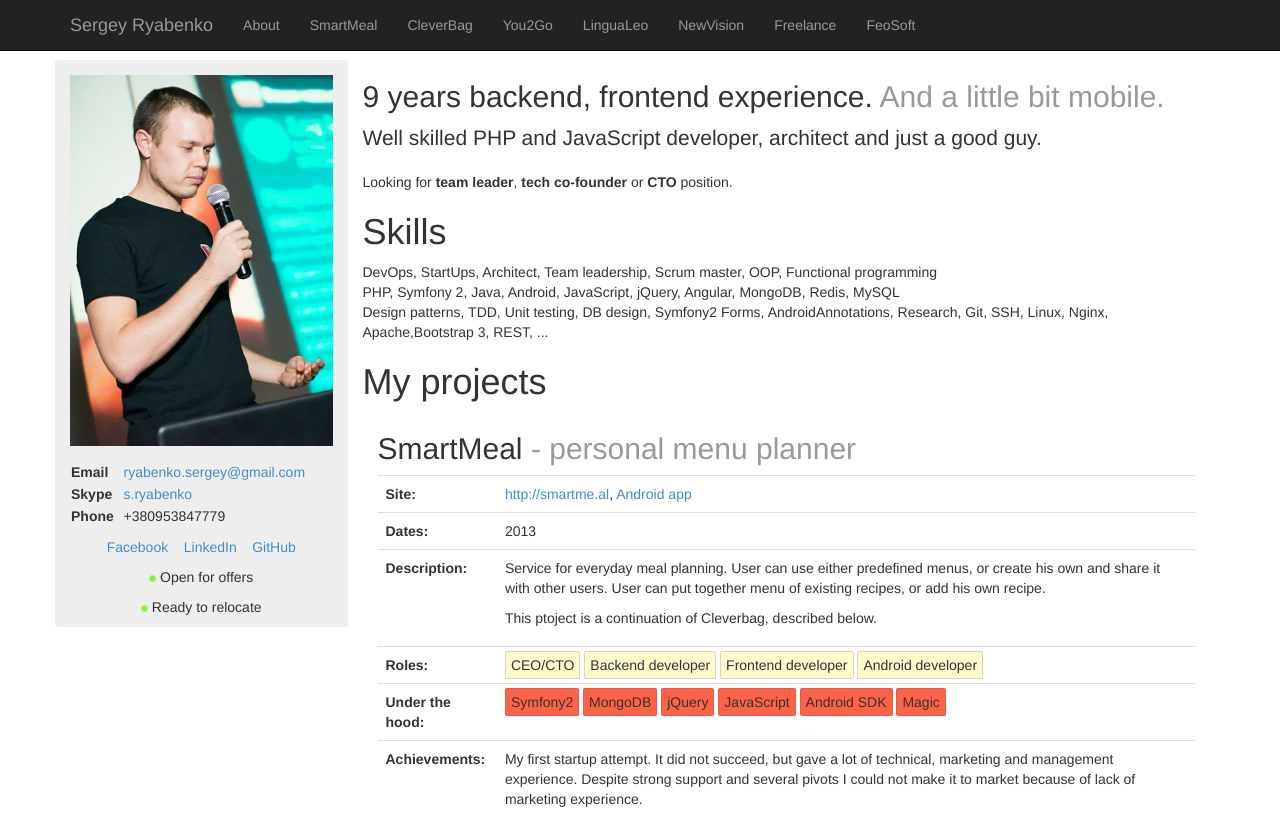
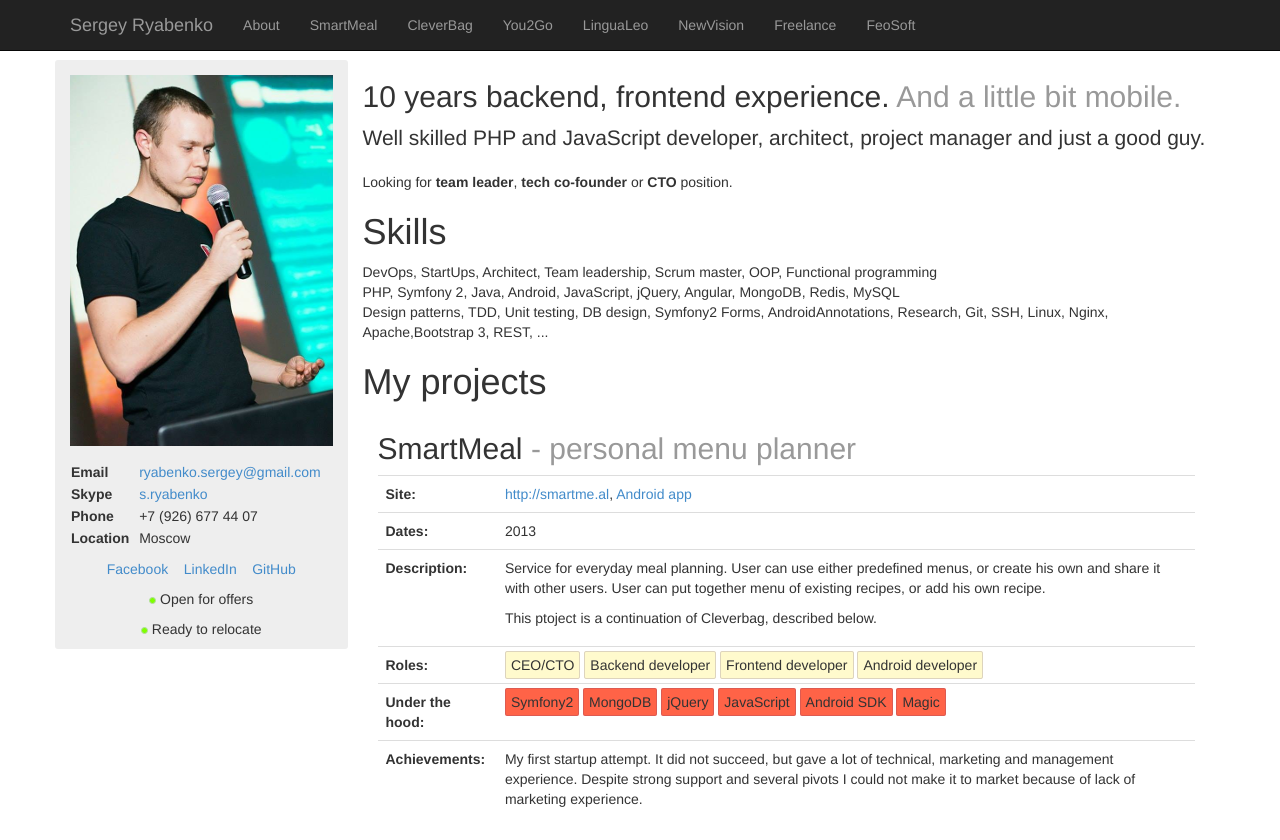
Before and after one commit to nord-ua/ryabenko.pro, a plain HTML site: page index.html in a window 1280 px wide. Shown: the top 840 px of the page. Drawn offline with Linux system fonts and the light colour scheme.

Commit message:
Actualization

```diff
--- a/index.html
+++ b/index.html
@@ -103,14 +103,12 @@
         </tr>
         <tr>
             <th>Phone&nbsp;&nbsp;</th>
-            <td>+380953847779</td>
+            <td>+7 (926) 677 44 07</td>
         </tr>
-<!--
         <tr>
             <th>Location&nbsp;&nbsp;</th>
             <td>Moscow</td>
         </tr>
--->
     </table>
     <p style="text-align: center; margin-top: 10px;">
         <a href="http://fb.com/sergey.ryabenko">Facebook</a> &nbsp;&nbsp;
@@ -131,11 +129,10 @@
 </div>
 
 <div class="col-md-9 right-side">
-<h2 class="featurette-heading">9 years backend, frontend experience. <span
-    class="text-muted">And a little bit mobile.</span></h2>
+<h2 class="featurette-heading">10 years backend, frontend experience. <span class="text-muted">And a little bit mobile.</span></h2>
 
 <p class="lead">
-    Well skilled PHP and JavaScript developer, architect and just a good guy.
+    Well skilled PHP and JavaScript developer, architect, project manager and just a good guy.
 </p>
 
 <p>
```
